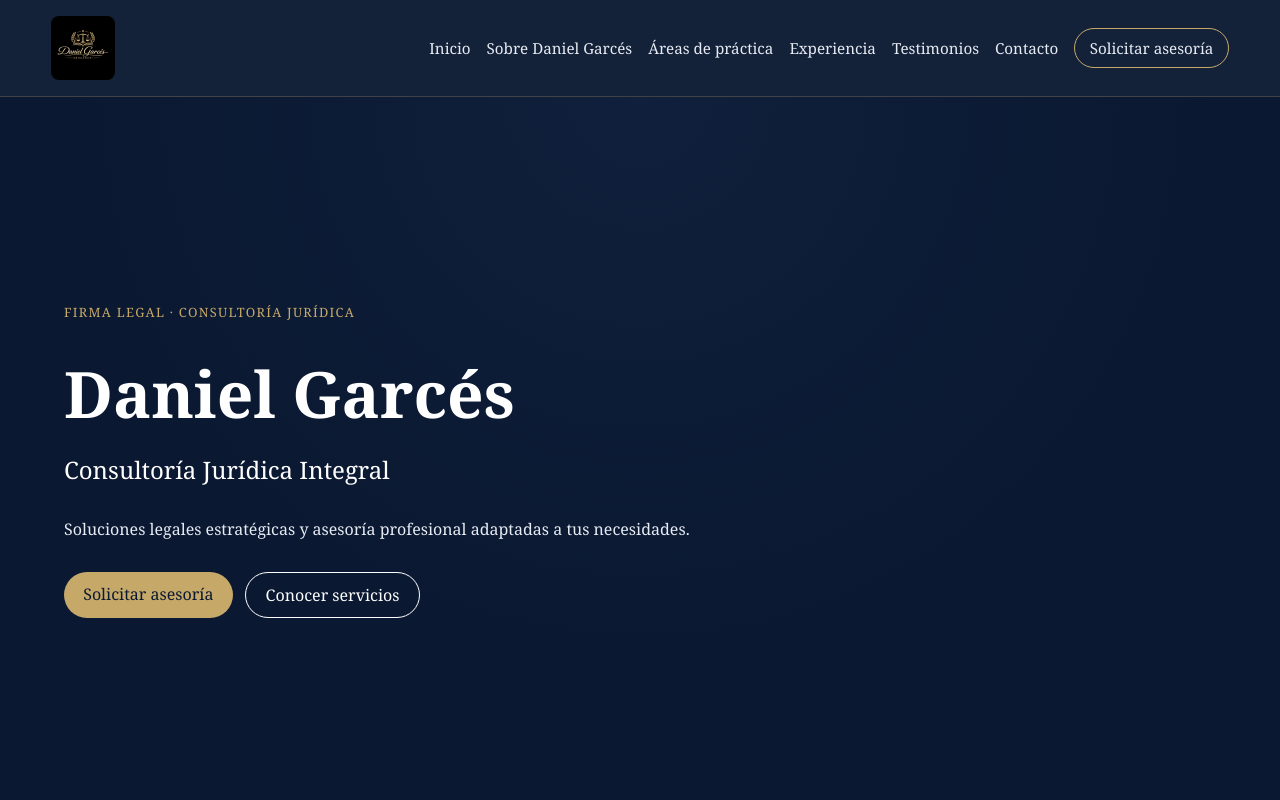
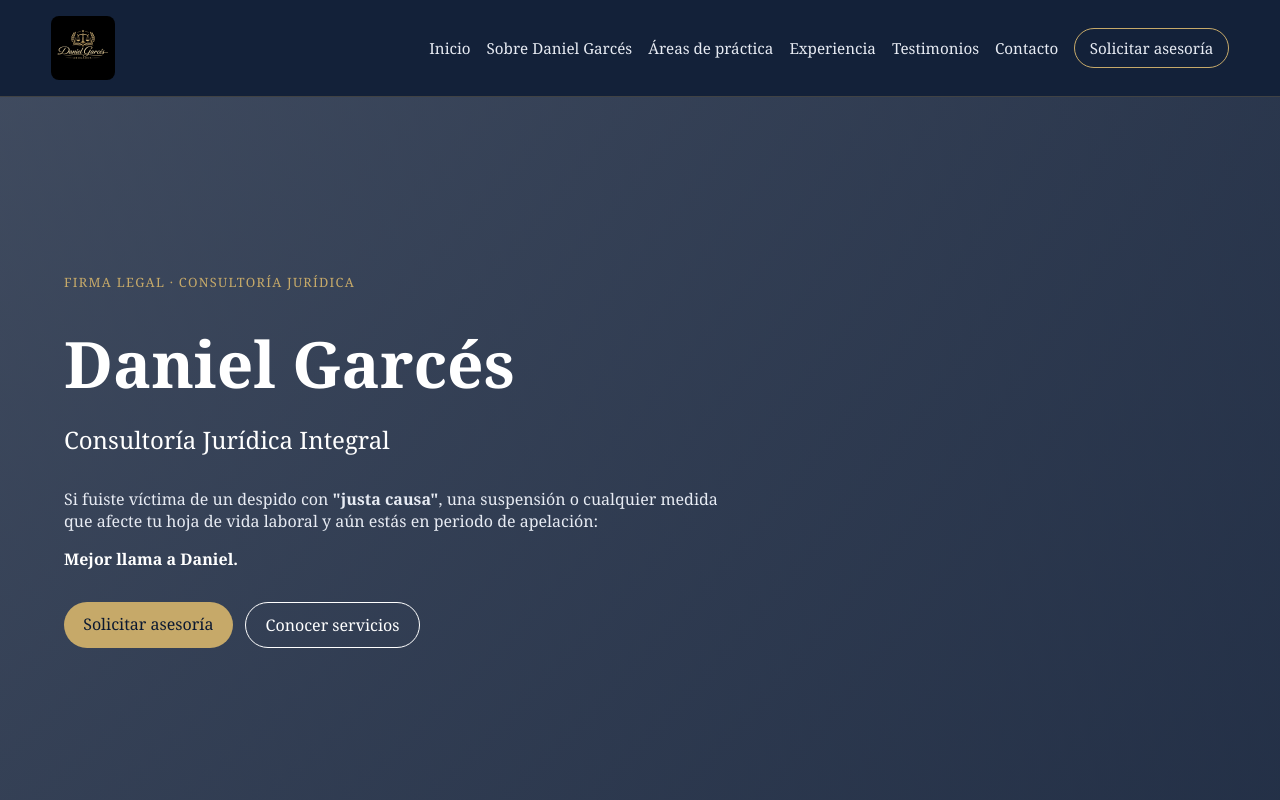
Before and after one commit to F3liP3L/daniel-garces-portfolio, an Angular app: page / in a window 1280 px wide. Shown: the top 800 px of the page. Built offline with nearby package versions, Linux system fonts and the light colour scheme.

Commit message:
feat: enhance hero section with new content and styling adjustments

```diff
--- a/src/app/components/contact/contact.html
+++ b/src/app/components/contact/contact.html
@@ -35,7 +35,7 @@
       }
     </label>
 
-    <button type="submit">Enviar solicitud</button>
+    <button type="submit" class="btn-submit">Enviar solicitud</button>
 
     @if (requestSent) {
       <p class="feedback">Gracias. Tu solicitud fue registrada correctamente.</p>
--- a/src/app/components/contact/contact.scss
+++ b/src/app/components/contact/contact.scss
@@ -46,3 +46,7 @@ small {
   color: #1f6b3a;
   margin: 0;
 }
+
+.btn-submit:hover {
+  background: #1b315a;
+}
--- a/src/app/components/hero/hero.html
+++ b/src/app/components/hero/hero.html
@@ -1,12 +1,33 @@
 <div class="hero">
+  <img
+    ngSrc="/Banner.png"
+    alt=""
+    fill
+    priority
+    class="hero__image"
+  />
+
+  <div class="hero__overlay"></div>
+
+  <div class="hero__content">
     <p class="eyebrow">Firma legal · Consultoría jurídica</p>
     <h1>Daniel Garcés</h1>
     <h2>Consultoría Jurídica Integral</h2>
-  <p class="description">
-    Soluciones legales estratégicas y asesoría profesional adaptadas a tus necesidades.
+    <div class="description">
+
+      <p>
+        Si fuiste víctima de un despido con <strong>"justa causa"</strong>, una suspensión o cualquier medida que afecte tu hoja de vida laboral y aún estás en periodo de apelación:
       </p>
+
+      <p class="highlight">
+        <strong>Mejor llama a Daniel.</strong>
+      </p>
+
+    </div>
+
     <div class="actions">
       <a href="#contacto" class="button primary">Solicitar asesoría</a>
       <a href="#areas" class="button secondary">Conocer servicios</a>
     </div>
   </div>
+</div>
--- a/src/app/components/hero/hero.scss
+++ b/src/app/components/hero/hero.scss
@@ -1,13 +1,32 @@
 .hero {
+  position: relative;
+  overflow: hidden;
   min-height: calc(100svh - 85px);
-  padding: clamp(2rem, 8vw, 6rem) clamp(1rem, 6vw, 4rem);
+  display: grid;
+  color: #fff;
+}
+
+.hero__image {
+  object-fit: cover;
+  object-position: center;
+}
+
+.hero__overlay {
+  position: absolute;
+  inset: 0;
+  background:
+    linear-gradient(rgba(10, 24, 49, 0.72), rgba(10, 24, 49, 0.78)),
+    linear-gradient(90deg, rgba(10, 24, 49, 0.18) 0%, rgba(10, 24, 49, 0.5) 100%);
+}
+
+.hero__content {
+  position: relative;
+  z-index: 1;
   display: grid;
   align-content: center;
   gap: 1rem;
-  background:
-    linear-gradient(rgba(10, 24, 49, 0.83), rgba(10, 24, 49, 0.83)),
-    radial-gradient(circle at top, #2f446d 0%, #0a1831 60%);
-  color: #fff;
+  min-height: calc(100svh - 85px);
+  padding: clamp(2rem, 8vw, 6rem) clamp(1rem, 6vw, 4rem);
 }
 
 .eyebrow {
@@ -30,6 +49,10 @@ h2 {
 .description {
   max-width: 42rem;
   color: #e7ebf3;
+}
+
+.highlight {
+  color: #fff;
 }
 
 .actions {
```
Lines whose indentation alone changed are shown as unchanged.
